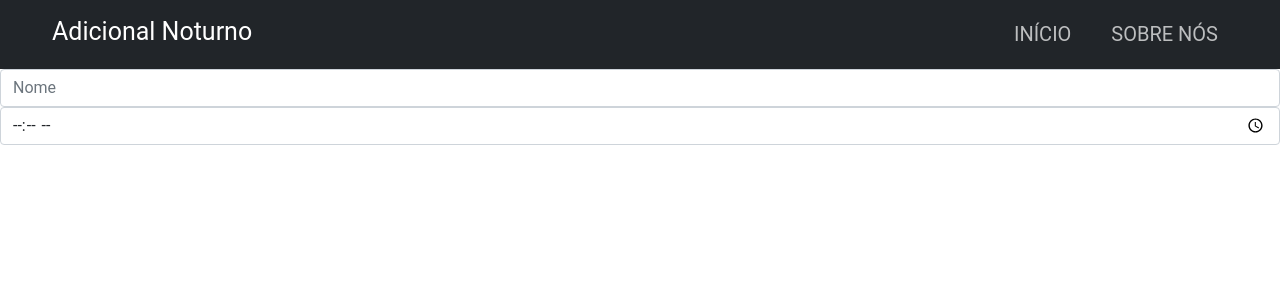
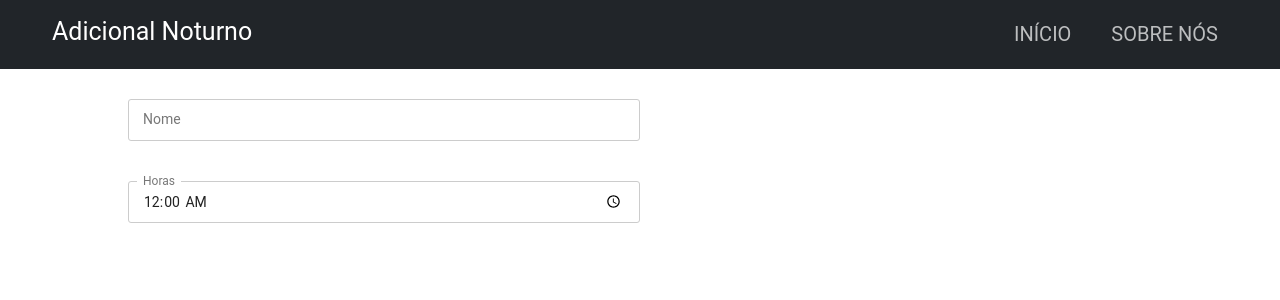
Before and after one commit to GustavoDeVito/Additional-Night, a Vue app in the folder project-v2/: page /calculator in a window 1280 px wide. Shown: the top 300 px of the page. Built offline with nearby package versions, Linux system fonts and the light colour scheme.

Commit message:
insert form in calculatorScreen

```diff
--- a/project-v2/package.json
+++ b/project-v2/package.json
@@ -1,6 +1,6 @@
 {
   "name": "project-v2",
-  "version": "0.1.0",
+  "version": "0.2.0",
   "private": true,
   "scripts": {
     "serve": "vue-cli-service serve",
--- a/project-v2/src/assets/css/base/_calculatorScreen.scss
+++ b/project-v2/src/assets/css/base/_calculatorScreen.scss
@@ -0,0 +1,52 @@
+.label-before {
+	line-height: 20px;
+	font-size: 12px;
+	top: -10px;
+	background: #fff;
+	padding: 0 6px;
+	left: 9px;
+}
+
+div.calculator {
+    .form {
+        width: 40%;
+        margin: 30px 10%;
+
+        .field {
+            position: relative;
+            margin-bottom: 15px;
+            label::before {
+                content: attr(title);
+                position: absolute;
+                top: 0;
+                left: 15px;
+                line-height: 40px;
+                font-size: 14px;
+                color: #777;
+                transition: 300ms all;
+            }
+            input {
+            width: 100%;
+            line-height: 40px;
+            padding: 0 15px;
+            box-sizing: border-box;
+            font-size: 14px;
+            color: #222;
+            border: 1px solid #ccc;
+            border-radius: 3px;
+                &:focus {
+                    outline: 0;
+                    border-color: blue;
+                }
+                &:valid + label::before {
+                    @extend .label-before;
+                    content: attr(title);
+                }
+                &:focus + label::before {
+                    @extend .label-before;
+                    color: blue;
+                }
+            }
+        }
+    }
+}
--- a/project-v2/src/assets/css/main.css
+++ b/project-v2/src/assets/css/main.css
@@ -152,4 +152,60 @@ div.home div.content div.explorer a {
 div.home div.content div.explorer button {
   width: 27vw;
 }
+
+.label-before, div.calculator .form .field input:valid + label::before, div.calculator .form .field input:focus + label::before {
+  line-height: 20px;
+  font-size: 12px;
+  top: -10px;
+  background: #fff;
+  padding: 0 6px;
+  left: 9px;
+}
+
+div.calculator .form {
+  width: 40%;
+  margin: 30px 10%;
+}
+
+div.calculator .form .field {
+  position: relative;
+  margin-bottom: 15px;
+}
+
+div.calculator .form .field label::before {
+  content: attr(title);
+  position: absolute;
+  top: 0;
+  left: 15px;
+  line-height: 40px;
+  font-size: 14px;
+  color: #777;
+  -webkit-transition: 300ms all;
+  transition: 300ms all;
+}
+
+div.calculator .form .field input {
+  width: 100%;
+  line-height: 40px;
+  padding: 0 15px;
+  -webkit-box-sizing: border-box;
+          box-sizing: border-box;
+  font-size: 14px;
+  color: #222;
+  border: 1px solid #ccc;
+  border-radius: 3px;
+}
+
+div.calculator .form .field input:focus {
+  outline: 0;
+  border-color: blue;
+}
+
+div.calculator .form .field input:valid + label::before {
+  content: attr(title);
+}
+
+div.calculator .form .field input:focus + label::before {
+  color: blue;
+}
 /*# sourceMappingURL=main.css.map */
--- a/project-v2/src/components/views/Calculator.vue
+++ b/project-v2/src/components/views/Calculator.vue
@@ -1,20 +1,41 @@
 <template>
   <div class="calculator">
-    <div class="mb-3 inputBox">
+    <div class="form">
+      <div class="mb-3 field">
         <input
           type="text"
           class="form-control"
-        id="formGroupExampleInput"
-        placeholder="Nome"
+          id="name"
+          autocomplete="off"
+          v-model="form.name"
           required
         />
+        <label for="name" title="Nome"></label>
+      </div>
+      <div class="mb-3 field">
         <input
           type="time"
           class="form-control"
-        id="formGroupExampleInput"
-        placeholder="Adicional Noturno"
+          id="time"
+          autocomplete="off"
+          v-model="form.time"
           required
         />
+        <label for="time" title="Horas"></label>
+      </div>
     </div>
   </div>
 </template>
+
+<script>
+export default {
+  data() {
+    return {
+      form: {
+        name: '',
+        time: '00:00',
+      }
+    }
+  }
+}
+</script>
```
Also changed, not shown: 1 other file (tests, documents, lock files or other folders). Lines whose indentation alone changed are shown as unchanged.
